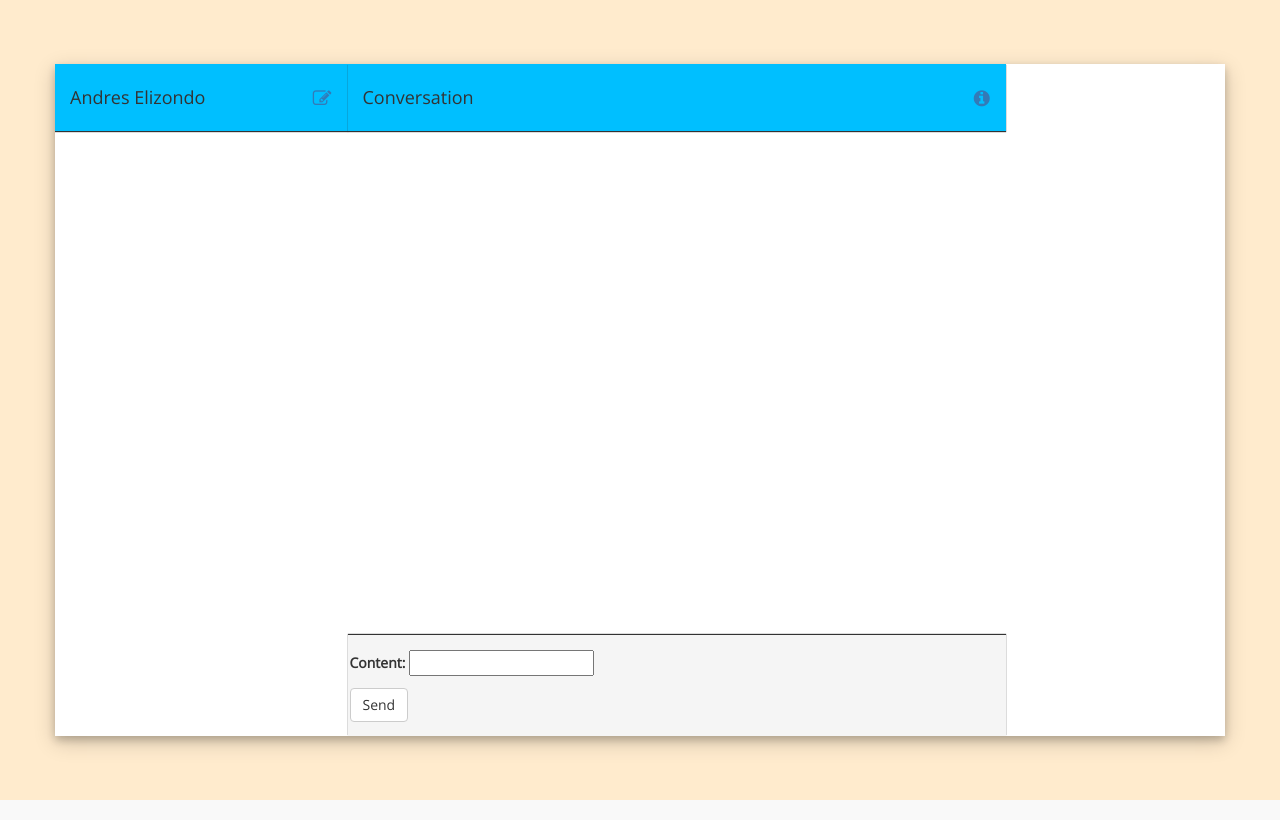
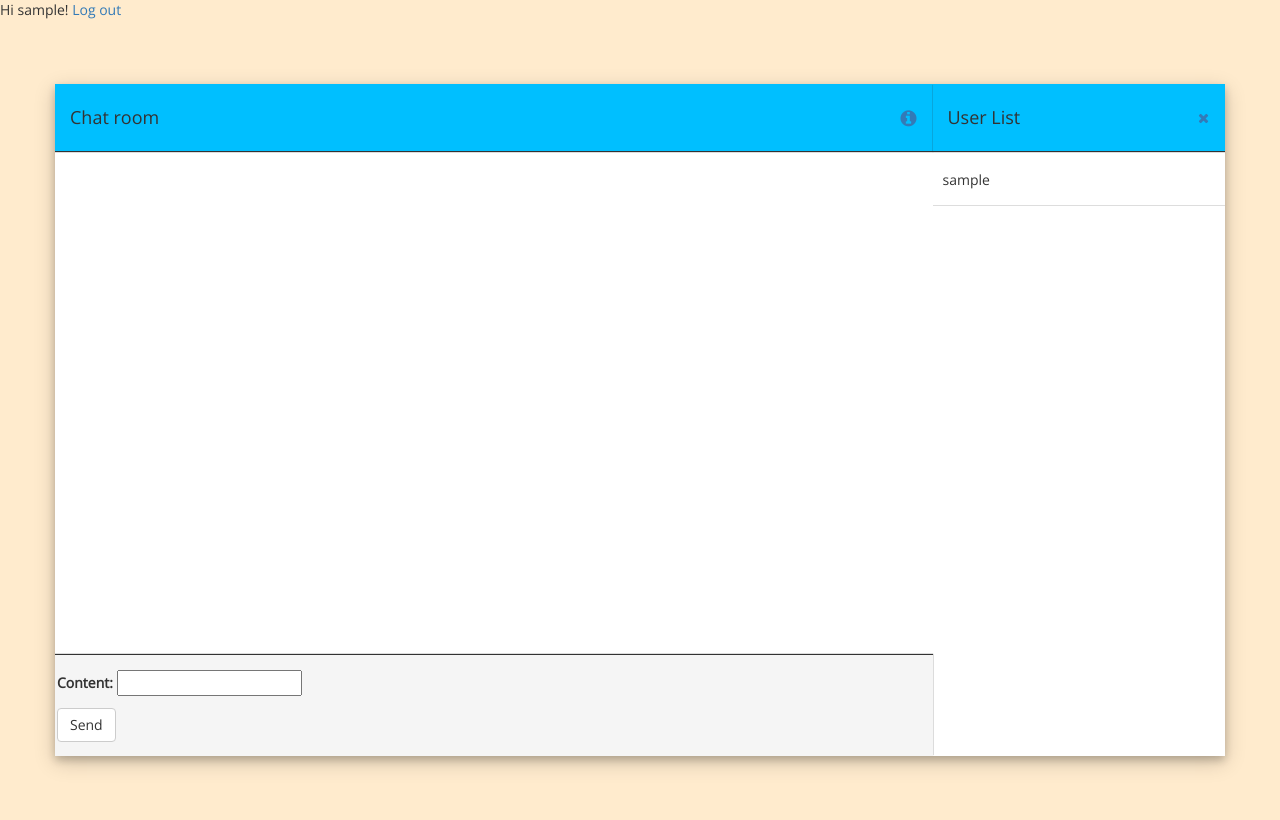
Before and after one commit to achillesssss/django-learning, a Django app: page / in a window 1280 px wide. Run offline with Django 3.2, Linux system fonts and the light colour scheme; the visitor is signed in with stand-in values (Sample User, id 1); data comes from the database, SQL or seed files in the repository; data that the repository does not hold is empty; some libraries are stand-ins or nearby versions.

Commit message:
Adding login, logout, signup features

```diff
--- a/chat/forms.py
+++ b/chat/forms.py
@@ -1,8 +1,17 @@
 from django.forms import ModelForm
+from django import forms
+from django.contrib.auth.models import User
+
 from .models import Message
+
 
 class MessageForm(ModelForm):
     class Meta:
         model = Message
         fields = ('content',)
-        # fields = '__all__'
+
+
+class UserForm(ModelForm):
+    class Meta:
+        model = User
+        fields = ('username', 'email', 'password')
--- a/chat/models.py
+++ b/chat/models.py
@@ -1,12 +1,13 @@
 from django.db import models
 from django.utils import timezone
+
 from django.contrib.auth.models import User
+
 
 class Message(models.Model):
     content = models.CharField(max_length=300)
     created_date = models.DateTimeField(default=timezone.now)
     snder = models.ForeignKey(User, related_name='sender')
 
-
     def __str__(self):
         return self.content
--- a/chat/templates/chat/chat.html
+++ b/chat/templates/chat/chat.html
@@ -3,7 +3,7 @@
 <head>
     <meta charset="utf-8">
     <!-- This file has been downloaded from Bootsnipp.com. Enjoy! -->
-    <title>Chat Whatsapp - Bootsnipp.com</title>
+    <title>Inspilab - Chat app</title>
         <meta name="viewport" content="width=device-width, initial-scale=1">
     <link href="http://maxcdn.bootstrapcdn.com/bootstrap/3.3.0/css/bootstrap.min.css" rel="stylesheet">
     <style type="text/css">
@@ -229,70 +229,23 @@ body::-webkit-scrollbar {
 <link rel="stylesheet" type="text/css" href="https://fonts.googleapis.com/css?family=Open+Sans"/>
 <link rel="stylesheet" href="https://maxcdn.bootstrapcdn.com/font-awesome/4.5.0/css/font-awesome.min.css">
 
+<header>
+    <!-- <h1>Django Simple Login</h1> -->
+    {% if user.is_authenticated %}
+      Hi {{ user.username }}!
+      <a href="{% url 'logout' %}">Log out</a>
+    {% else %}
+      <a href="{% url 'login' %}">Log in</a>
+    {% endif %}
+</header>
+
 <div class="container fill">
     <div class="row chat-wrap">
 
         <!-- Contacts & Conversations -->
-        <div class="col-sm-3 panel-wrap">
-
-            <!-- Overlay Menu / Contacts -->
-            <div class="col-sm-12 section-wrap collapse" id="Contacts">
-
-                <!--Header-->
-                <div class="row header-wrap">
-                    <div class="chat-header col-sm-12">
-                        <h4>Select a Contact</h4>
-                        <div class="header-button">
-                            <a class="btn pull-right" href="#Contacts" data-toggle="collapse">
-                                <i class="fa fa-close"></i>
-                            </a>
-                        </div>
-                    </div>
-                </div>
-
-                <!--Contacts-->
-                <div class="row content-wrap">
-                    <div class="contact btn">
-                        <div class="media-body">
-                            <h5 class="media-heading">Walter White</h5>
-                        </div>
-                    </div>
-                </div>
-
-            </div>
-
-            <!--Left Menu / Conversation List-->
-            <div class="col-sm-12 section-wrap">
-
-                <!--Header-->
-                <div class="row header-wrap">
-                    <div class="chat-header col-sm-12">
-                        <h4 id="username">Andres Elizondo</h4>
-                        <div class="header-button">
-                            <a class="btn pull-right" href="#Contacts" data-toggle="collapse">
-                                <i class="fa fa-pencil-square-o fa-lg"></i>
-                            </a>
-                        </div>
-                    </div>
-                </div>
-
-                <!--Conversations-->
-<!--                 <div class="row content-wrap">
-                    <div class="conversation btn">
-                        <div class="media-body">
-                            {% for user in users %}
-                                <h5 class="media-heading">{{user}}</h5>
-                            {% endfor %}
-                        </div>
-                    </div>
-                </div> -->
-
-            </div>
-
-        </div>
 
         <!-- Messages & Info -->
-        <div class="col-sm-9 panel-wrap">
+        <div class="col-sm-12 panel-wrap">
 
             <!--Main Content / Message List-->
             <div class="col-sm-9 section-wrap" id="Messages">
@@ -300,7 +253,7 @@ body::-webkit-scrollbar {
                 <!--Header-->
                 <div class="row header-wrap">
                     <div class="chat-header col-sm-12">
-                        <h4>Conversation</h4>
+                        <h4>Chat room</h4>
                         <div class="header-button">
                             <a class="btn pull-right info-btn">
                                 <i class="fa fa-info-circle fa-lg"></i>
@@ -315,8 +268,8 @@ body::-webkit-scrollbar {
                     <div class="msg">
                         <div class="media-body">
                             <small class="pull-right time"><i class="fa fa-clock-o"></i>{{msg.created_date}}</small>
-
                             <h5 class="media-heading">{{msg.content}}</h5>
+                            <small>{{msg.snder}}</small>
                         </div>
                     </div>
                     {% endfor %}
@@ -331,6 +284,7 @@ body::-webkit-scrollbar {
                                 {{ form.as_p }}
                                 <button type="submit" class="save btn btn-default">Send</button>
                             </form>
+                        </div>
                     {% endblock %}
                     </div>
                 </div>
@@ -343,7 +297,7 @@ body::-webkit-scrollbar {
                 <!--Header-->
                 <div class="row header-wrap">
                     <div class="chat-header col-sm-12">
-                        <h4>Conversation Info</h4>
+                        <h4>User List</h4>
                         <div class="header-button">
                             <a class="btn pull-right info-btn">
                                 <i class="fa fa-close"></i>
@@ -354,30 +308,14 @@ body::-webkit-scrollbar {
 
                 <!--Members-->
                 <div class="row content-wrap">
+                    {% for user in users %}
                     <div class="contact">
                         <div class="media-body">
-                            <h5 class="media-heading">Walter White</h5>
-                            <small class="pull-left time"><i>Owner</i></small>
+                            <h5 class="media-heading">{{user.username}}</h5>
+                            <!-- <small class="pull-left time"><i>Owner</i></small> -->
                         </div>
                     </div>
-                    <div class="contact">
-                        <div class="media-body">
-                            <h5 class="media-heading">Walter White</h5>
-                            <small class="pull-left time"><i>Invited</i></small>
-                        </div>
-                    </div>
-                    <div class="contact">
-                        <div class="media-body">
-                            <h5 class="media-heading">Walter White</h5>
-                            <small class="pull-left time"><i>Owner</i></small>
-                        </div>
-                    </div>
-                    <div class="contact">
-                        <div class="media-body">
-                            <h5 class="media-heading">Walter White</h5>
-                            <small class="pull-left time"><i>Invited</i></small>
-                        </div>
-                    </div>
+                    {% endfor %}
                 </div>
 
             </div>
--- a/chat/templates/chat/new.html
+++ b/chat/templates/registration/signup.html
@@ -1,7 +1,7 @@
 {% block content %}
-    <h1>New post</h1>
+    <h1>Sign up</h1>
     <form method="POST" class="post-fom">{% csrf_token %}
         {{ form.as_p }}
-        <button type="submit" class="save btn btn-default">Save</button>
+        <button type="submit" class="save btn btn-default">Sign up</button>
     </form>
 {% endblock %}
--- a/chat/urls.py
+++ b/chat/urls.py
@@ -1,6 +1,13 @@
 from django.conf.urls import url
+from django.contrib import admin
+from django.contrib.auth import views as auth_views
+from django.views.generic.base import TemplateView
+
 from . import views
 
 urlpatterns = [
     url(r'^$', views.conversation, name='conversation'),
+    url(r'^signup', views.signup, name='signup'),
+    url(r'^login/$', auth_views.login, {'template_name': 'registration/login.html'}, name='login'),
+    url(r'^logout/$', auth_views.logout, {'template_name': 'registration/logout.html'}, name='logout'),
 ]
--- a/chat/views.py
+++ b/chat/views.py
@@ -1,12 +1,19 @@
 from django.shortcuts import render
 from django.contrib.auth.models import User
+from django.contrib.auth.forms import UserCreationForm
 from django.utils import timezone
+from django.shortcuts import redirect
+
 from .models import Message
-from .forms import MessageForm
+from .forms import MessageForm, UserForm
+
 
 def conversation(request):
+    if request.user.is_authenticated == False:
+        return redirect('login')
     current_user = request.user
-    messages =  Message.objects.filter(snder=current_user).order_by('created_date')
+    users = User.objects.all()
+    messages =  Message.objects.order_by('-created_date')
     if request.method == "POST":
         form = MessageForm(request.POST)
         if form.is_valid():
@@ -15,9 +22,18 @@ def conversation(request):
             msg.created_date = timezone.now()
             msg.save()
             form = MessageForm()
-            return render(request, 'chat/chat.html',{'msgs': messages, 'form': form})
+            return render(request, 'chat/chat.html',{'msgs': messages, 'form': form, 'users': users})
     else:
         form = MessageForm()
-        # current_user = request.user
-        # messages = 	Message.objects.filter(snder=current_user).order_by('created_date')
-    return render(request, 'chat/chat.html',{'msgs': messages,'form': form})
+    return render(request, 'chat/chat.html',{'msgs': messages,'form': form, 'users': users})
+
+
+def signup(request):
+    if request.method == "POST":
+        form = UserCreationForm(request.POST)
+        if form.is_valid():
+            user = form.save()
+            return redirect('conversation')
+    else:
+        form = UserCreationForm()
+    return render(request, 'registration/signup.html', {'form': form})
--- a/myChatApp/settings.py
+++ b/myChatApp/settings.py
@@ -25,7 +25,7 @@ SECRET_KEY = '@hu6qju2ad=4^_55#-vmc7ddbbzdakpj(=ap%5_+b3+=!07d7&'
 # SECURITY WARNING: don't run with debug turned on in production!
 DEBUG = True
 
-ALLOWED_HOSTS = ['127.0.0.1', '.pythonanywhere.com']
+ALLOWED_HOSTS = ['localhost', '.pythonanywhere.com']
 
 
 # Application definition
@@ -119,4 +119,7 @@ USE_TZ = True
 # https://docs.djangoproject.com/en/1.10/howto/static-files/
 
 STATIC_URL = '/static/'
+
 STATIC_ROOT = os.path.join(BASE_DIR, 'static')
+
+LOGIN_REDIRECT_URL = 'conversation'
```
Also changed, not shown: chat/static/css/chat.css (added, +46 -0 lines), chat/templates/registration/login.html (added, +9 -0 lines), chat/templates/registration/logout.html (added, +8 -0 lines).
